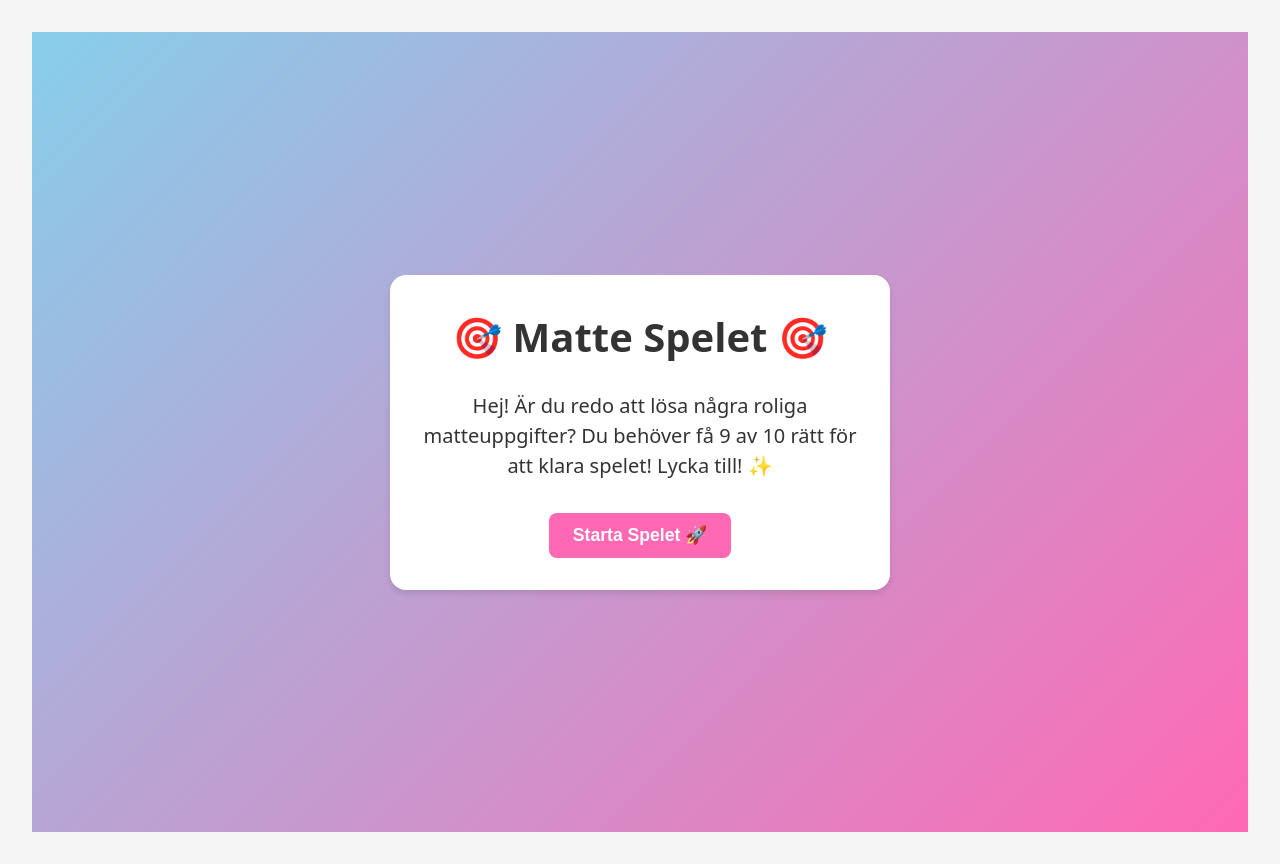
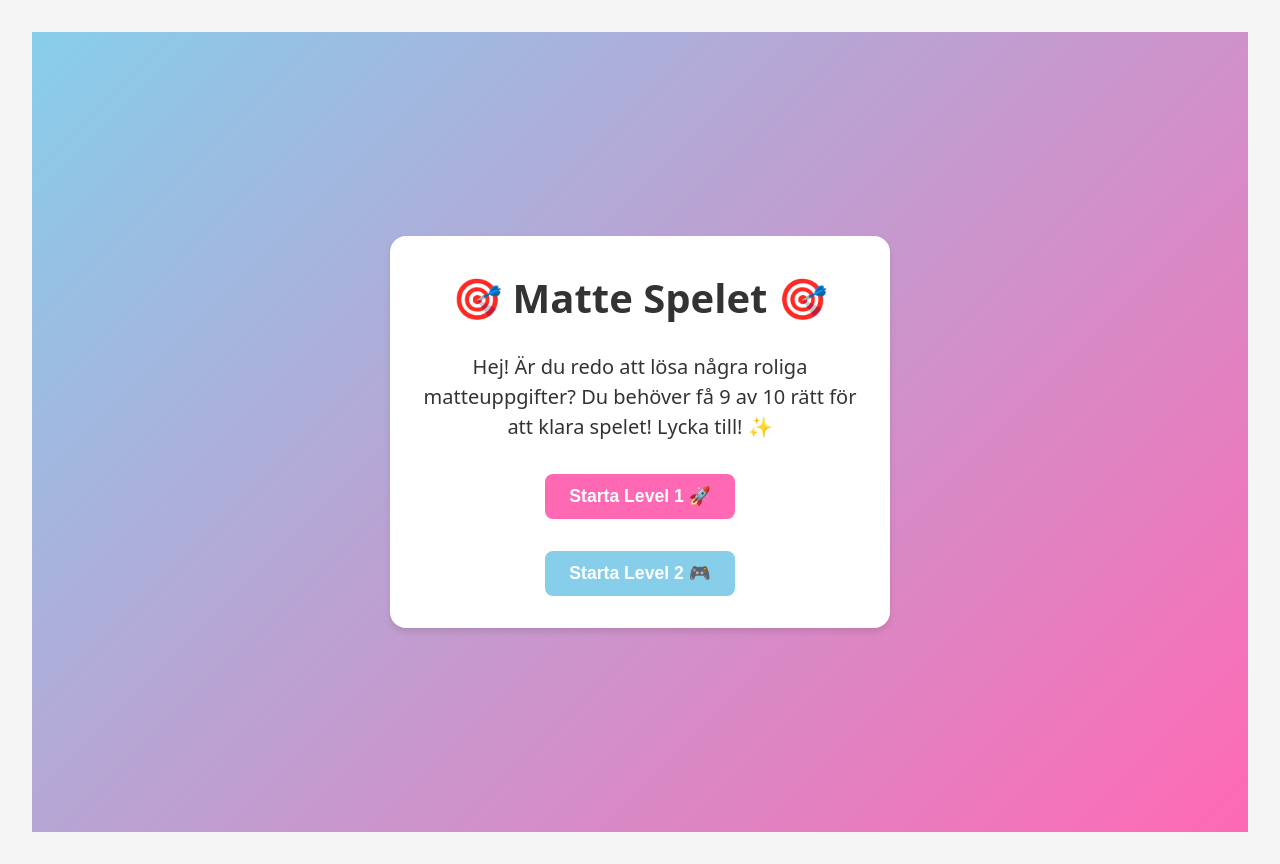
Before and after one commit to blupp/matte-spel, a React (Vite) app: page / in a window 1280 px wide. Built offline with nearby package versions, Linux system fonts and the light colour scheme.

Commit message:
Implement game level selection in StartScreen component and update App logic to handle levels. Add styling for level buttons in index.css.

```diff
--- a/src/App.tsx
+++ b/src/App.tsx
@@ -3,6 +3,7 @@ import { StartScreen } from './components/StartScreen'
 import { GameScreen } from './components/GameScreen'
 import { SuccessScreen } from './components/SuccessScreen'
 import { generateQuestions } from './utils/mathUtils'
+import { GameLevel } from './types'
 import './App.css'
 
 type GamePhase = 'start' | 'playing' | 'complete'
@@ -11,8 +12,10 @@ function App() {
   const [gamePhase, setGamePhase] = useState<GamePhase>('start')
   const [questions, setQuestions] = useState(generateQuestions(10))
   const [correctAnswers, setCorrectAnswers] = useState(0)
+  const [currentLevel, setCurrentLevel] = useState<GameLevel>(1)
 
-  const handleStart = () => {
+  const handleStart = (level: GameLevel) => {
+    setCurrentLevel(level)
     setGamePhase('playing')
     setQuestions(generateQuestions(10))
     setCorrectAnswers(0)
--- a/src/components/StartScreen.tsx
+++ b/src/components/StartScreen.tsx
@@ -1,8 +1,12 @@
+import { GameLevel } from '../types';
+
 interface StartScreenProps {
-  onStart: () => void;
+  onStart: (level: GameLevel) => void;
 }
 
 export const StartScreen = ({ onStart }: StartScreenProps) => {
+  const isDev = import.meta.env.DEV;
+
   return (
     <div className="container">
       <div className="card">
@@ -12,12 +16,24 @@ export const StartScreen = ({ onStart }: StartScreenProps) => {
           Du behöver få 9 av 10 rätt för att klara spelet!
           Lycka till! ✨
         </p>
-        <button
-          onClick={onStart}
-          className="btn btn-primary"
-        >
-          Starta Spelet 🚀
-        </button>
+        <div className="level-buttons">
+          <button
+            onClick={() => onStart(1)}
+            className="btn btn-primary"
+          >
+            Starta Level 1 🚀
+          </button>
+
+          {isDev && (
+            <button
+              onClick={() => onStart(2)}
+              className="btn btn-secondary"
+              style={{ marginTop: '1rem' }}
+            >
+              Starta Level 2 🎮
+            </button>
+          )}
+        </div>
       </div>
     </div>
   );
--- a/src/index.css
+++ b/src/index.css
@@ -65,6 +65,13 @@ body {
   max-width: 500px;
   width: 100%;
   text-align: center;
+}
+
+.level-buttons {
+  display: flex;
+  flex-direction: column;
+  gap: 1rem;
+  align-items: center;
 }
 
 h1 {
--- a/src/types.ts
+++ b/src/types.ts
@@ -1,3 +1,5 @@
+export type GameLevel = 1 | 2;
+
 export type Operation = '+' | '-';
 
 export interface Question {
```
